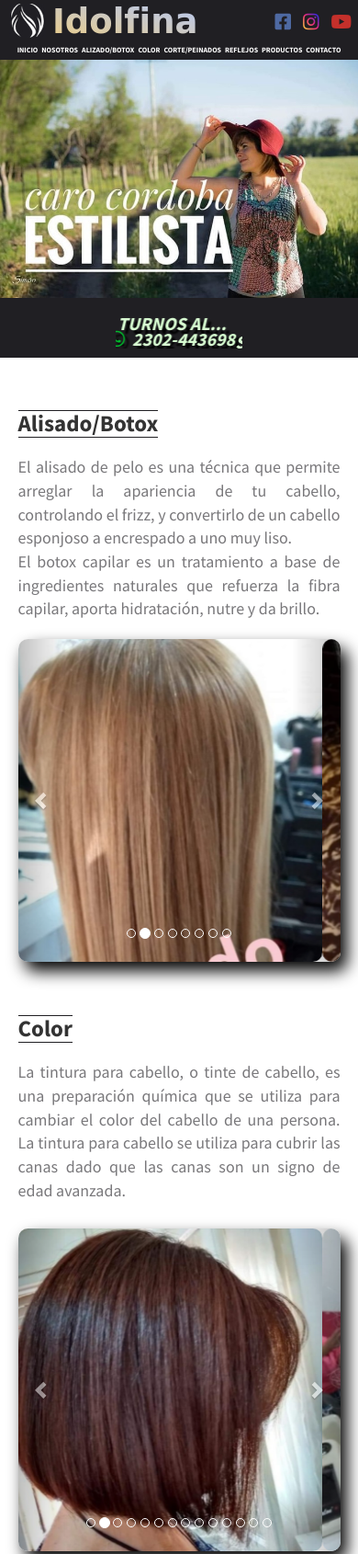
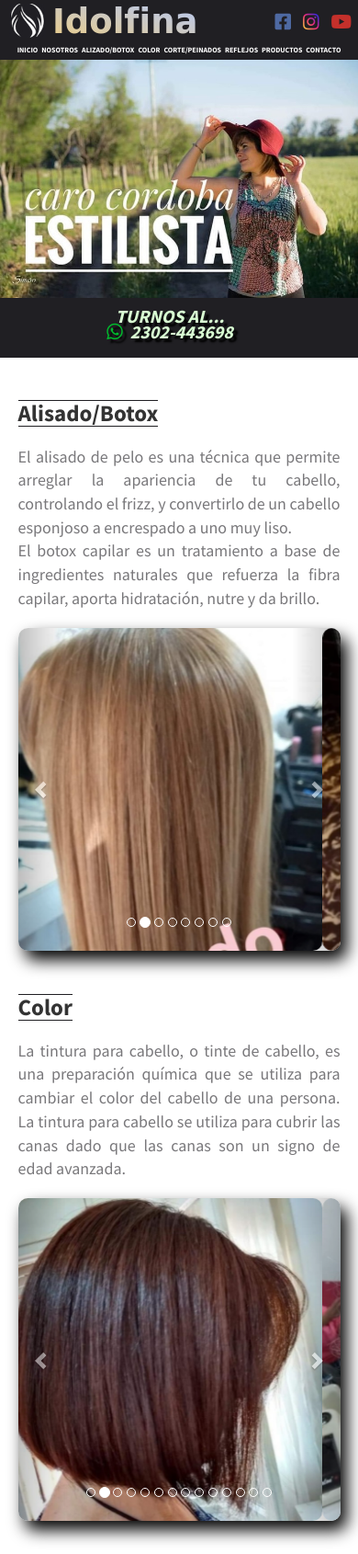
Before and after one commit to federicocordoba/idolfina_resp, a plain HTML site: page index.html in a window 390 px wide. Shown: the top 1690 px of the page at 92% size. Drawn offline with nearby package versions, Linux system fonts and the light colour scheme; a web font is replaced by a local one.

Commit message:
Add files via upload
Se modifico promos y espacios de h1 en article

```diff
--- a/css/estilo.css
+++ b/css/estilo.css
@@ -1075,23 +1075,28 @@ footer .rows .google-map iframe{
 		align-items: center;*/
 	}
 
+	.imgppal .imgpromos .item {
+		width: 100%;
+		height: 65px;
+	}
+
 	.imgppal .imgpromos .item h1{
 		font-size: 20px;
 		line-height: 15px;
-		margin: 0px;
+		margin: 7px 20px;
 		padding: 0%;
 		float: left;
 	}
 
 	.imgppal .imgpromos .item h2{
 		font-size: 20px;
-		margin: 0%;
+		margin: 0% 20px;
 		padding: 0%;
 	}
 
 	.imgppal .imgpromos .item p{
 		font-size: 15px;
-		margin: 0%;
+		margin: 15px 0px;
 		padding: 0%;
 	}
 
@@ -1178,7 +1183,7 @@ footer .rows .google-map iframe{
 	}
 
 	article section .textalisado h1{
-		margin-top: 12%;
+		margin-top: 9%;
 	}
 
 	article section .imgalisado{
@@ -1204,16 +1209,22 @@ footer .rows .google-map iframe{
 		display: block;
 		width: 100%;
 		clear: both;
-		width: 100%;
-		clear: both;
 		margin-bottom: 5%;
+	}
+
+	article section .textcolor-cel h1{
+		margin-top: 12%;
 	}
 
 	article section .imgcolor{
 		width: 90%;
 		clear: both;
+		margin: 0% 5% 0% 5%;
+		border-radius: 3%;
+		/*width: 90%;
+		clear: both;
 		margin: 2.3% 5%;
-		border-radius: 3%;
+		border-radius: 3%;*/
 	}
 
 	article section .imgcolor .item img{
@@ -1255,9 +1266,11 @@ footer .rows .google-map iframe{
 		display: block;
 		width: 100%;
 		clear: both;
-		width: 100%;
-		clear: both;
 		margin-bottom: 5%;
+	}
+
+	article section .textreflejos-cel h1{
+		margin-top: 12%;
 	}
 
 	article section .imgreflejos{
```
